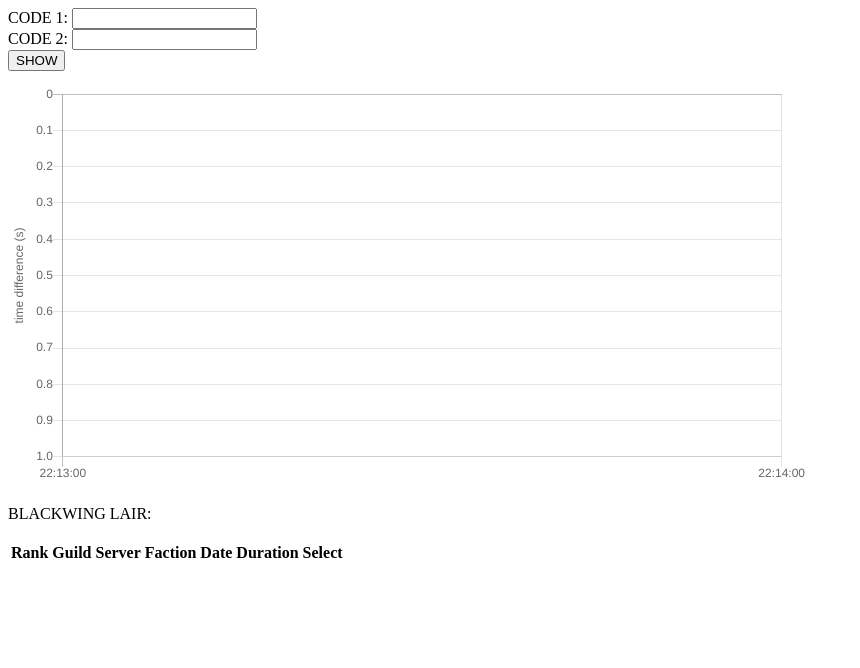
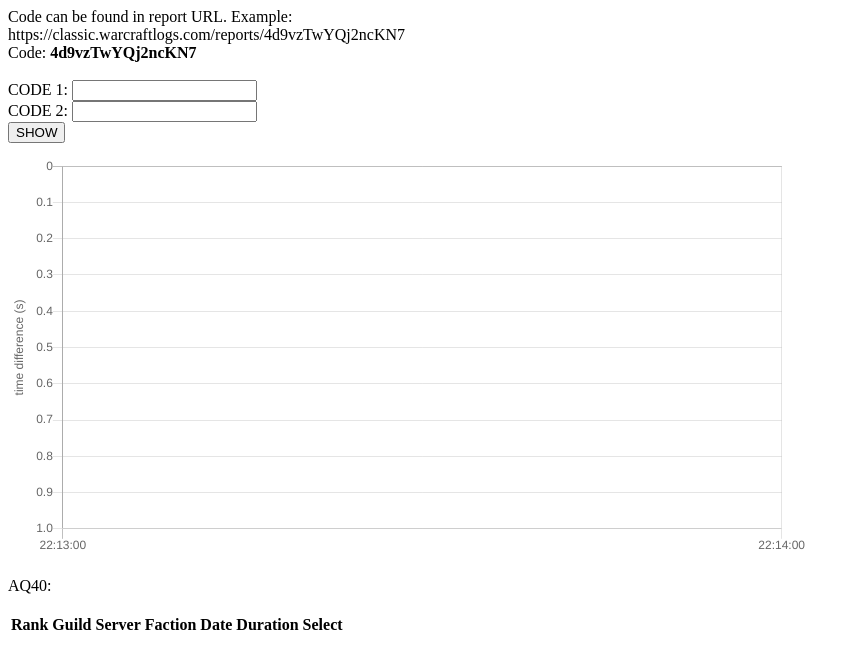
Before and after one commit to Horiwix/WCL-speed-compare, a plain HTML site: page index.html in a window 1280 px wide. Shown: the whole page, without its empty margins (0-860 px from the left). Drawn offline with nearby package versions, Linux system fonts and the light colour scheme; no server answers.

Commit message:
Update to AQ40 (from BWL)

```diff
--- a/index.html
+++ b/index.html
@@ -12,6 +12,10 @@
     </style>
     </head>
     <body>
+        Code can be found in report URL. Example: <br>
+        https://classic.warcraftlogs.com/reports/4d9vzTwYQj2ncKN7 <br>
+        Code: <b>4d9vzTwYQj2ncKN7</b>
+        <br><br>
         <form onsubmit="return doMain(this);">
             <label for="code_1">CODE 1:</label>
             <input type="text" id="code_1" name="code_1"></input>
@@ -31,7 +35,7 @@
         <canvas id="data_chart" width="800" height="400"></canvas>
 
         </br>
-        <div>BLACKWING LAIR:</div>
+        <div>AQ40:</div>
         </br>
 
         <table id="data_table">
@@ -309,7 +313,7 @@ function doQueryReport(code, id) {
 function doQueryRankings() {
     const Http = new XMLHttpRequest();
     const page = 1;
-    const url = `https://classic.warcraftlogs.com/zone/rankings/table/1500/speed/630/3/40/2/Any/Any/0/0/0/0/0/?search=&page=${page}`;
+    const url = `https://classic.warcraftlogs.com/zone/rankings/table/1500/speed/700/3/40/4/Any/Any/0/0/0/0/0/?search=&page=${page}`;
     Http.open("GET", `https://cors-anywhere.herokuapp.com/${url}`);
 
     Http.onreadystatechange = function(){
```
